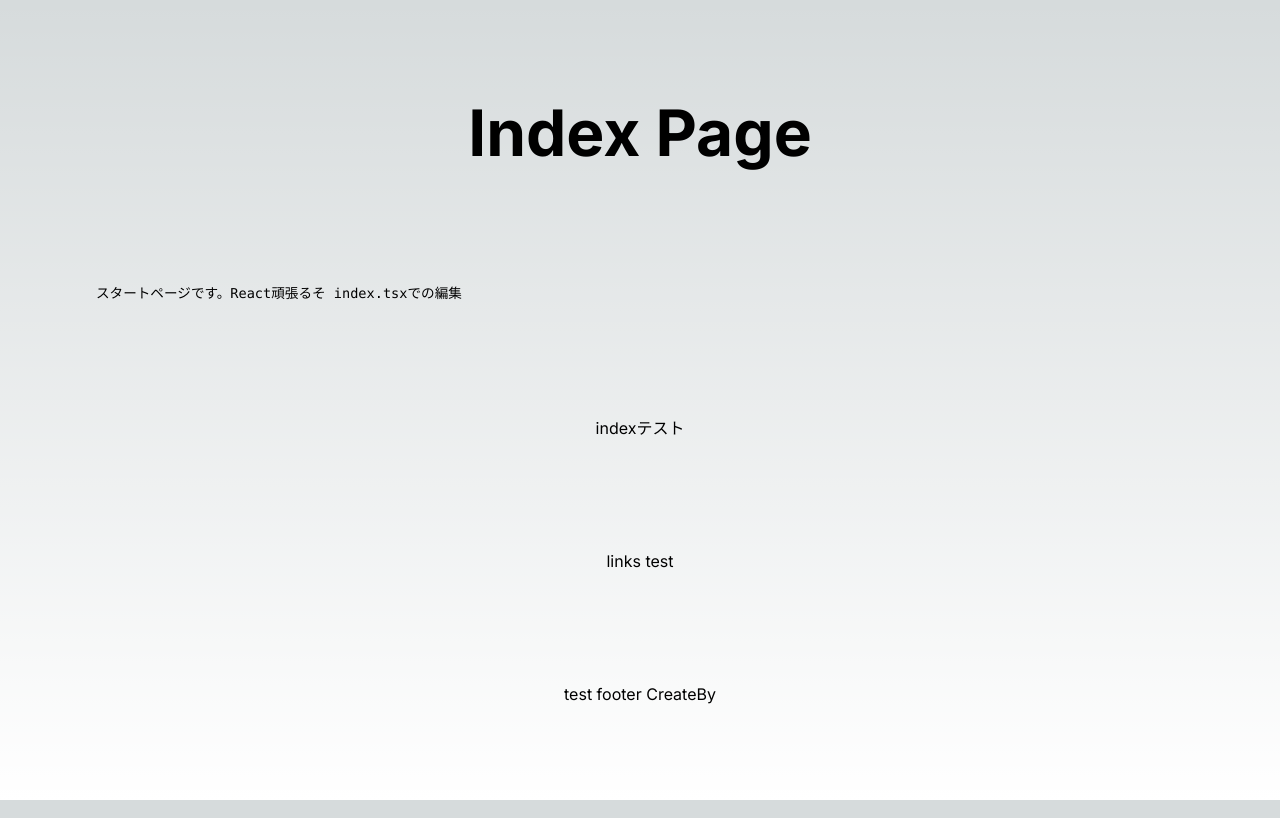
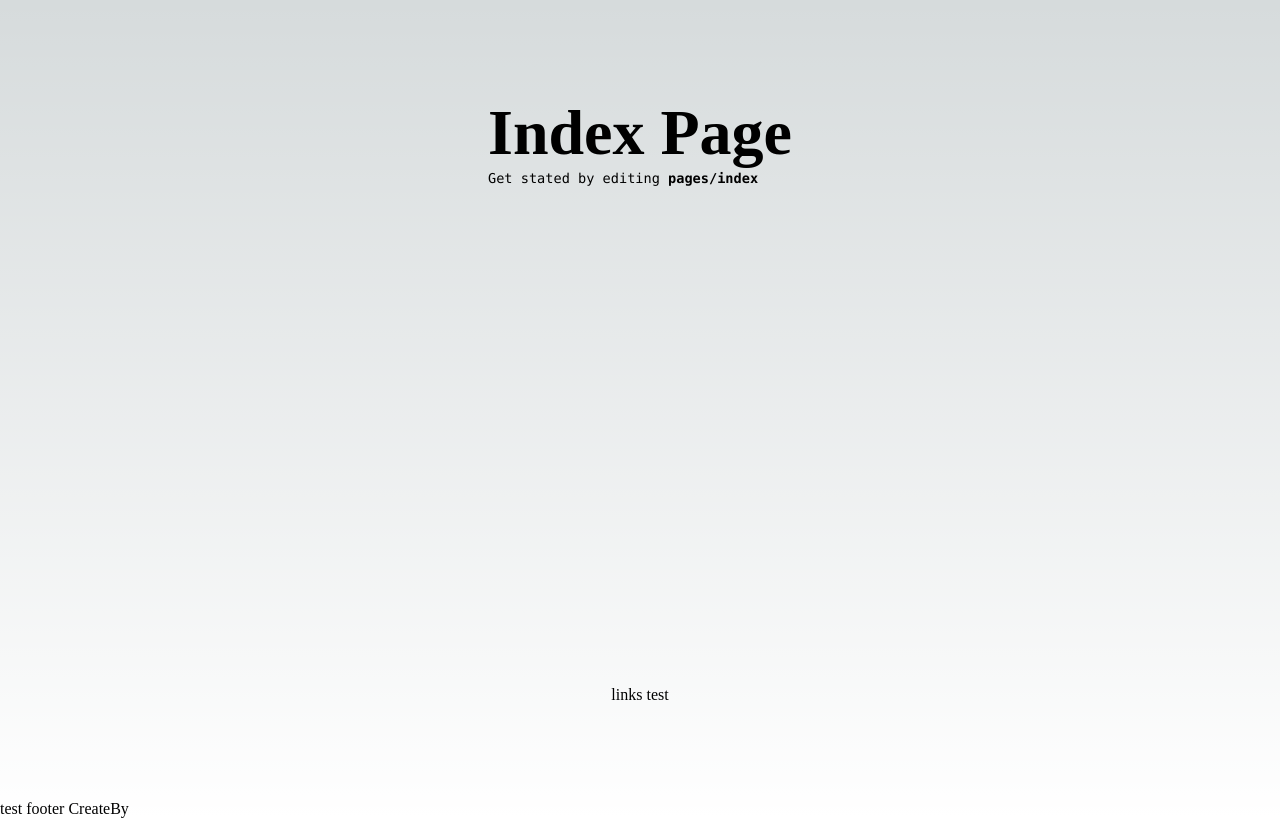
Before and after one commit to sickboy0001/sima-react-test, a Next.js app: page / in a window 1280 px wide. Built offline with nearby package versions, Linux system fonts and the light colour scheme.

Commit message:
Pros複雑にして見る。コンポーネント化

```diff
--- a/components/Footer.tsx
+++ b/components/Footer.tsx
@@ -1,3 +1,6 @@
+import React from "react";
+import styles from '@/styles/Home.module.css';
+
 export function Footer() {
   return (
     <footer>
--- a/components/Headline.tsx
+++ b/components/Headline.tsx
@@ -2,16 +2,16 @@ import React from "react";
 import styles from '@/styles/Home.module.css';
 
 export function Headline(props) {
-    // console.log(props);
+    console.log(props);
     return (
-        <React.Fragment>
+        <div>
             <h1 className={styles.title}>
-               {props.pagename} page
+               {props.page} page
             </h1>
             <p className={styles.description}>
-                {props.description}
+                Get stated by editing  {props.children}
             </p>
-        </React.Fragment>
+        </div>
 
     )
   };
--- /dev/null
+++ b/components/Main.tsx
@@ -0,0 +1,18 @@
+import Head from 'next/head'
+import Image from 'next/image'
+import styles from '@/styles/Home.module.css'
+import { Links } from '@/components/Links'
+import { Headline } from '@/components/Headline'
+
+export function Main(props) {
+  return (
+      <main className={`${styles.main} `}>
+        <Headline page={props.page}>
+            <code className={styles.code}> pages/{props.page} </code>
+        </Headline>
+
+        <Links/>
+
+      </main>
+  )
+}
--- a/pages/index.tsx
+++ b/pages/index.tsx
@@ -3,8 +3,7 @@ import Image from 'next/image'
 import { Inter } from 'next/font/google'
 import styles from '@/styles/Home.module.css'
 import { Footer } from "../components/Footer"
-import { Links } from '@/components/Links'
-import { Headline } from '@/components/Headline'
+import { Main } from '@/components/Main'
 
 const inter = Inter({ subsets: ['latin'] })
 
@@ -17,15 +16,10 @@ export default function Home() {
         <meta name="viewport" content="width=device-width, initial-scale=1" />
         <link rel="icon" href="/favicon.ico" />
       </Head>
-      <main className={`${styles.main} ${inter.className}`}>
-        <Headline description="スタートページです。React頑張るそ index.tsxでの編集" pagename="index"/>
-        <div>
-            indexテスト
-        </div>
-        <Links/>
-        <Footer/>
+      <Main page="index"/>
+      <Footer/>
 
-      </main>
+
     </>
   )
 }
```
Also changed, not shown: pages/about.tsx (+5 -12 lines).
